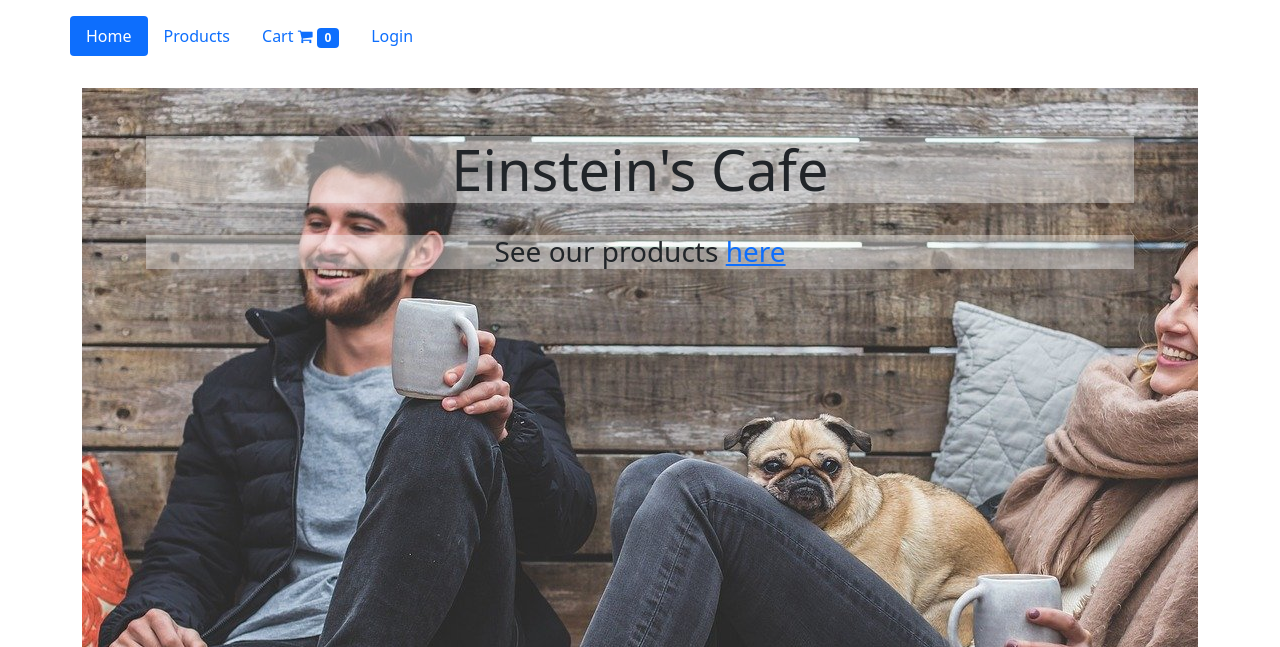
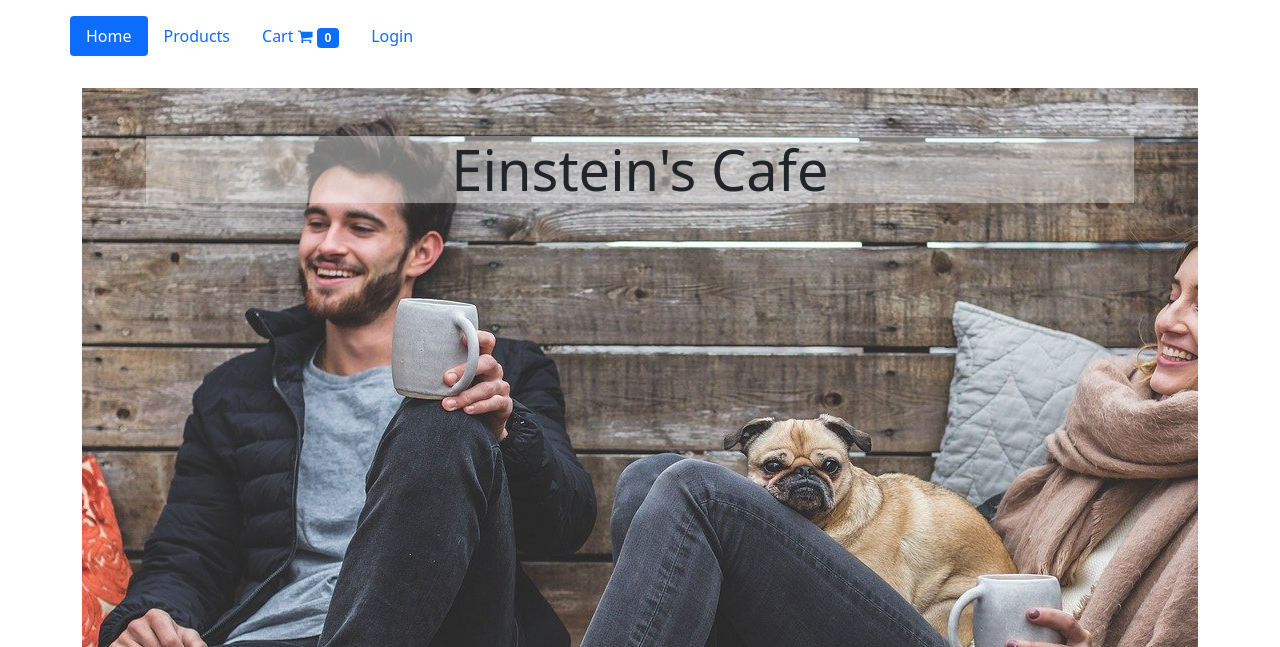
Before and after one commit to jealdana/ewebshop, a Django app: page / in a window 1280 px wide. Shown: the top 647 px of the page. Run offline with Django 3.2, Linux system fonts and the light colour scheme; data comes from the database, SQL or seed files in the repository; some libraries are stand-ins or nearby versions.

```diff
--- a/frontend/templates/frontend/landingPage.html
+++ b/frontend/templates/frontend/landingPage.html
@@ -3,7 +3,4 @@
     <div class="product-device box-shadow d-none d-md-block"></div>
     <div class="product-device product-device-2 box-shadow d-none d-md-block"></div>
     <br>
-    <div class="well">
-        <h3 >See our products <span><a href="/">here</a></span></h3>
-    </div>
 </div>
```
Also changed, not shown: README.md.
